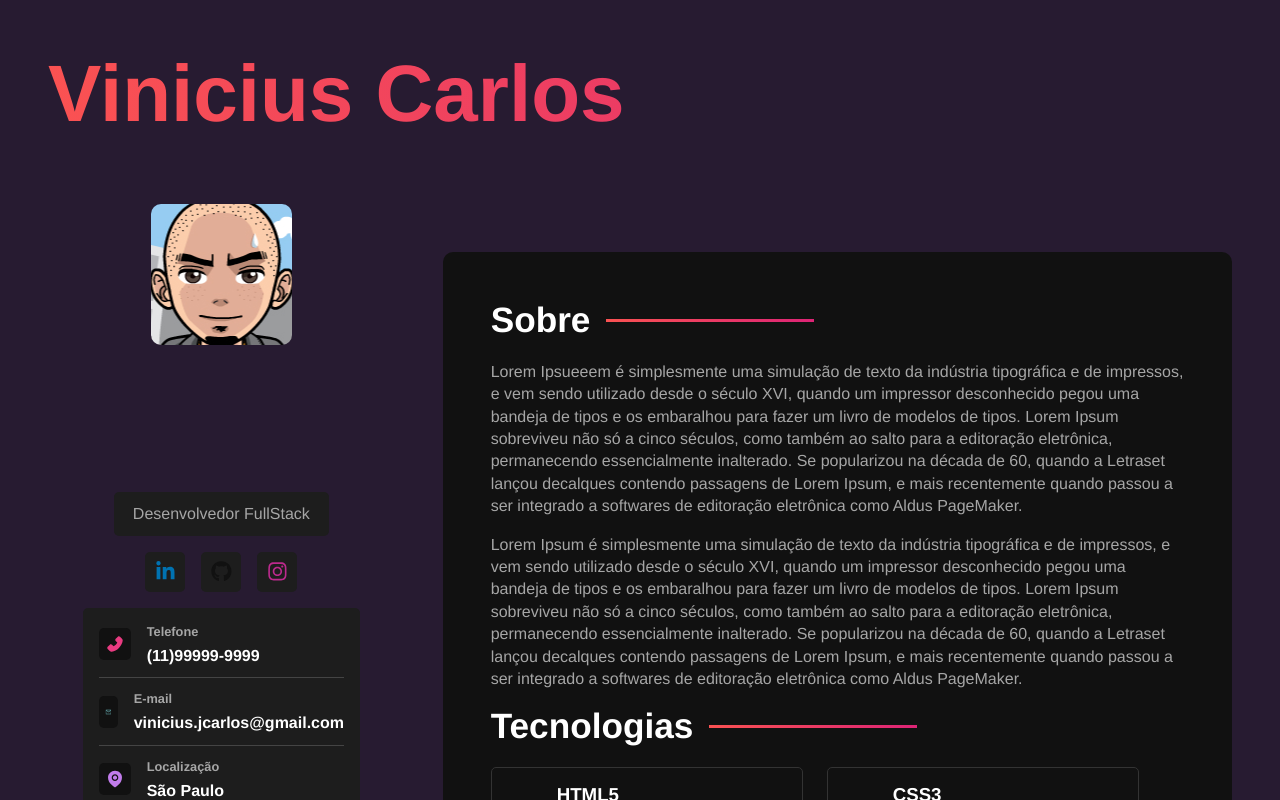
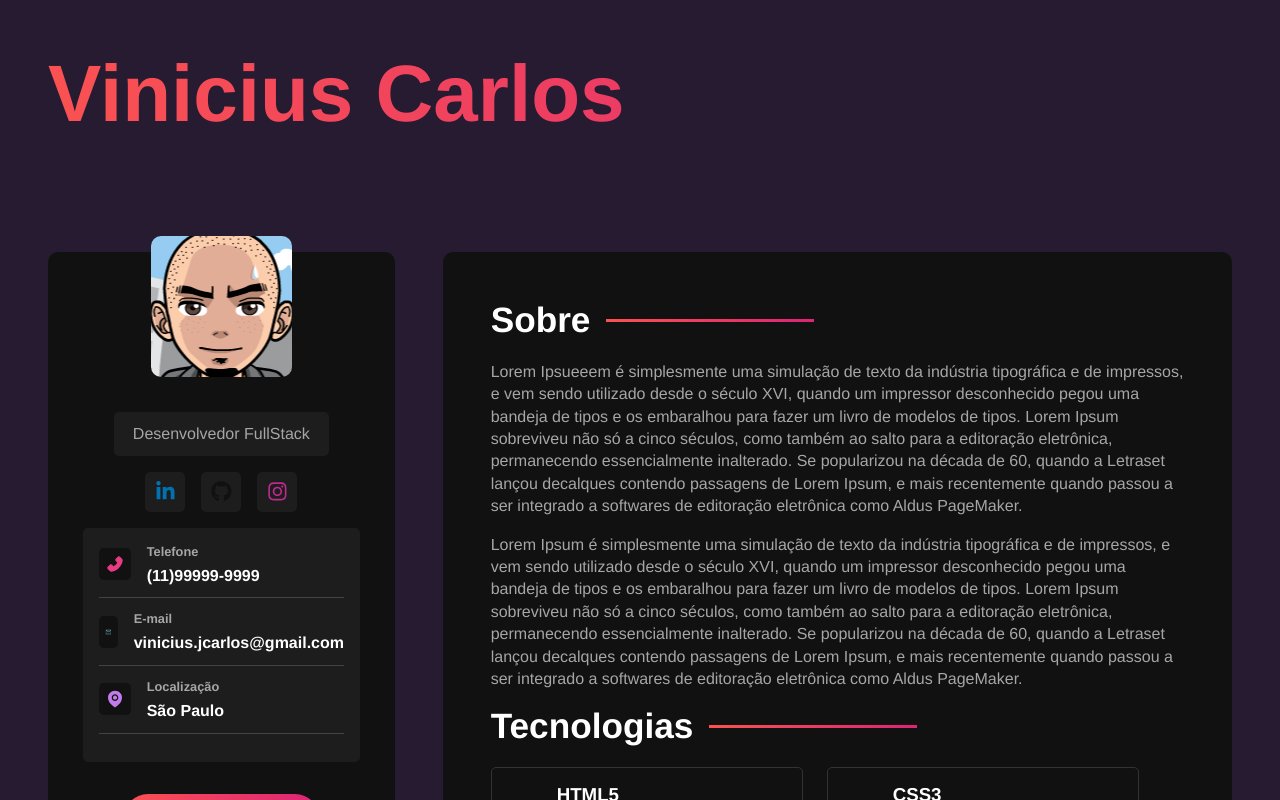
Before and after one commit to ViniciusJrCarlos/portfolio, a React (Vite) app: page / in a window 1280 px wide. Shown: the top 800 px of the page. Built offline with nearby package versions, Linux system fonts and the light colour scheme.

Commit message:
alterando sidebar do projeto

```diff
--- a/src/styles/components/sidebar.sass
+++ b/src/styles/components/sidebar.sass
@@ -2,7 +2,7 @@
 @use '../mixins'
 
 #sidebar
-    backgroud-color: variables.$bg-color
+    background-color: variables.$bg-color
     flex: 1 1 0
     border-radius: variables.$container-border-radius
     display: flex
@@ -16,13 +16,15 @@
         max-width: 70%
         border-radius: variables.$container-border-radius
         position: absolute
-        top: -3rem
+
+        ///////////////caso tenha uma imagem maior de portfolio colocar -2rem para subir a imagem
+        top: -1rem
 
     .title
         color: variables.$text-color-secondary
         background-color: variables.$bg-color-secondary
         border-radius: variables.$card-border-radius
-        margin-top: 12rem
+        margin-top: 7rem
         padding: .8rem 1.2rem
 
 
```
Also changed, not shown: src/components/Sidebar.jsx (+6 -9 lines).
